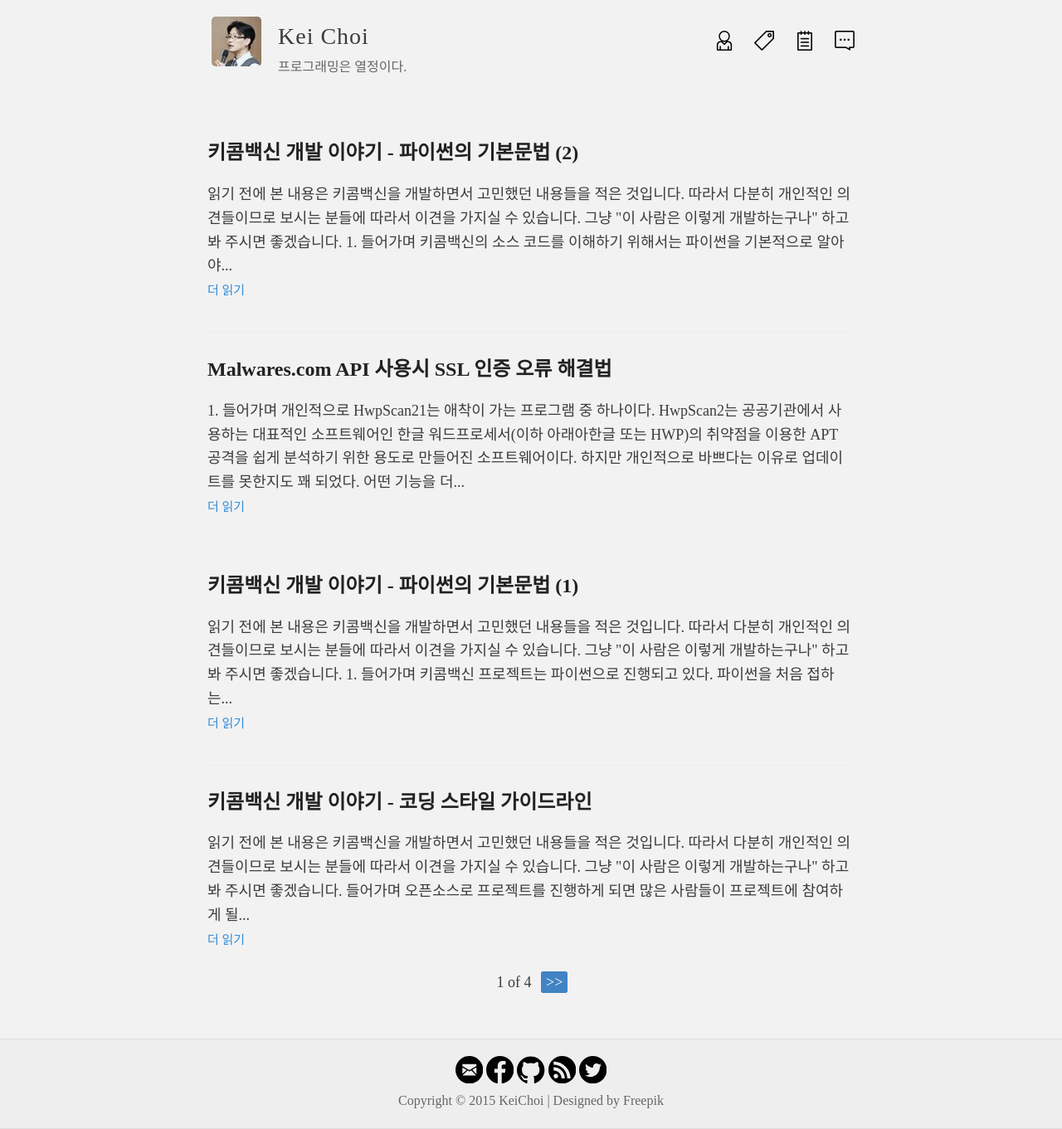
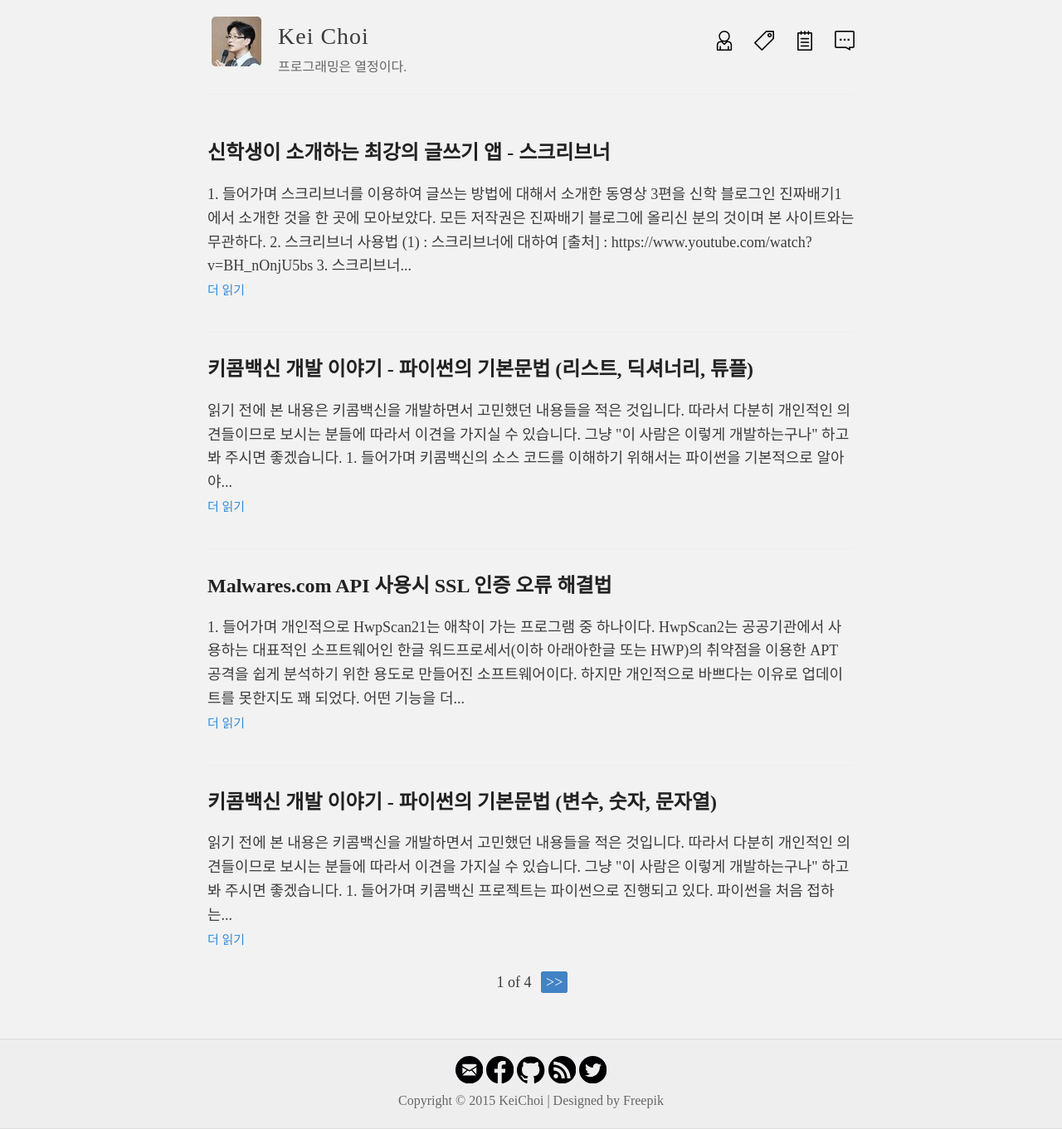
Before and after one commit to hanul93/hanul93.github.com, a Jekyll site: the page built from index.html, in a window 1280 px wide. Shown: the whole page at 83% size. Built offline with Jekyll 4.4.1, drawn with Linux system fonts in a browser that asks for light colours; Markdown is read by kramdown in place of the engine named in the settings; the list of posts is cut into pages by our own code.

Commit message:
modify post and add post

```diff
--- a/_posts/2015-09-04-kicomav-python-1.md
+++ b/_posts/2015-09-04-kicomav-python-1.md
@@ -1,6 +1,6 @@
 ---
 layout: post
-title: 키콤백신 개발 이야기 - 파이썬의 기본문법 (1)
+title: 키콤백신 개발 이야기 - 파이썬의 기본문법 (변수, 숫자, 문자열)
 description:  키콤백신을 개발하면서 고민한 내용들을 적은 이야기이다. 여기에서는 키콤백신 프로젝트가 파이썬을 사용하기 때문에 간단히 파이썬 문법에 대해서 알아보기로 한다.
 date: 2015-09-03 23:20:00
 tags: 키콤백신 파이썬 문법
@@ -220,4 +220,4 @@
 - 2015-09-08 : 문자열 함수 추가 작성
 - 2015-09-03 : 최초로 작성
 
-[^1]: [키콤백신 개발 이야기 - 파이썬의 기본문법 (2)](/kicomav-python-2/)
+[^1]: [키콤백신 개발 이야기 - 파이썬의 기본문법 (리스트, 딕셔너리, 튜플)](/kicomav-python-2/)
--- a/_posts/2015-09-28-kicomav-python-2.md
+++ b/_posts/2015-09-28-kicomav-python-2.md
@@ -1,6 +1,6 @@
 ---
 layout: post
-title: 키콤백신 개발 이야기 - 파이썬의 기본문법 (2)
+title: 키콤백신 개발 이야기 - 파이썬의 기본문법 (리스트, 딕셔너리, 튜플)
 description:  키콤백신을 개발하면서 고민한 내용들을 적은 이야기이다. 여기에서는 키콤백신 프로젝트가 파이썬을 사용하기 때문에 간단히 파이썬 문법에 대해서 알아보기로 한다.
 date: 2015-09-28 23:20:00
 tags: 키콤백신 파이썬 문법
@@ -336,4 +336,4 @@
 - 2015-09-28 : 최초로 작성
 
 
-[^1]: [키콤백신 개발 이야기 - 파이썬의 기본문법 (1)](/kicomav-python-1/)
+[^1]: [키콤백신 개발 이야기 - 파이썬의 기본문법 (변수, 숫자, 문자열)](/kicomav-python-1/)
--- /dev/null
+++ b/_posts/2015-09-29-scrivener.md
@@ -0,0 +1,43 @@
+---
+layout: post
+title: 신학생이 소개하는 최강의 글쓰기 앱 - 스크리브너
+description:  극강의 글쓰기 앱 스크리브너(scrivener)를 신학 블로그 진짜배기에서 소개하는 3편의 동영상을 모아봤습니다.
+date: 2015-09-29 23:20:00
+tags: 스크리브너 글쓰기
+---
+
+## 1. 들어가며
+
+스크리브너를 이용하여 글쓰는 방법에 대해서 소개한 동영상 3편을 신학 블로그인 진짜배기[^1]에서 소개한 것을 한 곳에 모아보았다. 모든 저작권은 진짜배기 블로그에 올리신 분의 것이며 본 사이트와는 무관하다.
+
+## 2. 스크리브너 사용법 (1) : 스크리브너에 대하여
+
+<style>.embed-container { position: relative; padding-bottom: 56.25%; height: 0; overflow: hidden; max-width: 100%; } .embed-container iframe, .embed-container object, .embed-container embed { position: absolute; top: 0; left: 0; width: 100%; height: 100%; }</style><div class='embed-container'><iframe src='https://www.youtube.com/embed/BH_nOnjU5bs' frameborder='0' allowfullscreen></iframe></div>
+
+[출처] : https://www.youtube.com/watch?v=BH_nOnjU5bs
+
+## 3. 스크리브너 사용법 (2) : 둘러보기
+
+<style>.embed-container { position: relative; padding-bottom: 56.25%; height: 0; overflow: hidden; max-width: 100%; } .embed-container iframe, .embed-container object, .embed-container embed { position: absolute; top: 0; left: 0; width: 100%; height: 100%; }</style><div class='embed-container'><iframe src='https://www.youtube.com/embed/3X4vbOLEeSI' frameborder='0' allowfullscreen></iframe></div>
+
+[출처] : https://www.youtube.com/watch?v=3X4vbOLEeSI
+
+## 4. 스크리브너 사용법 (3) : 글 작성하기
+
+<style>.embed-container { position: relative; padding-bottom: 56.25%; height: 0; overflow: hidden; max-width: 100%; } .embed-container iframe, .embed-container object, .embed-container embed { position: absolute; top: 0; left: 0; width: 100%; height: 100%; }</style><div class='embed-container'><iframe src='https://www.youtube.com/embed/Qz77GMZ4QX8' frameborder='0' allowfullscreen></iframe></div>
+
+[출처] : https://www.youtube.com/watch?v=Qz77GMZ4QX8
+
+## 5. 결론
+
+스크리브너는 글쓰기를 도와주는 앱 중 단연 최고인것은 틀림없다. 하지만 이는 글쓰기를 도와주는 하나의 도구일 뿐 결국 글을 쓰겠다는 사용자의 의지임을 기억해야 한다.
+
+
+***
+
+####Update
+
+- 2015-09-29 : 최초로 작성
+
+
+[^1]: 진짜배기 : http://jinzzabegi.com/
```
Also changed, not shown: other parts of _posts/2015-09-28-kicomav-python-2.md (+1 -1 lines).
